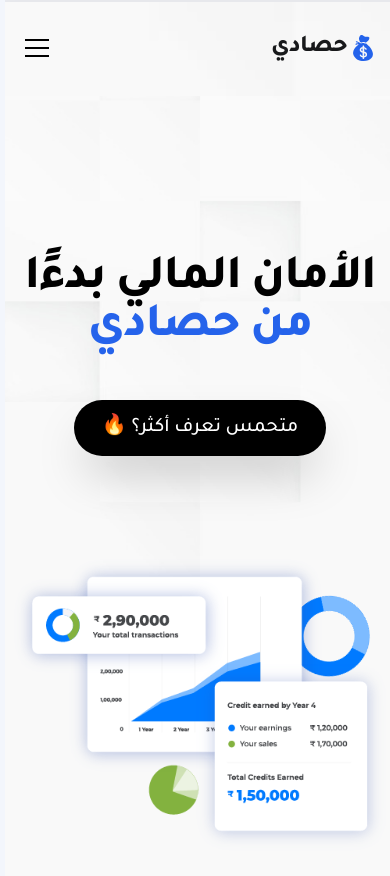
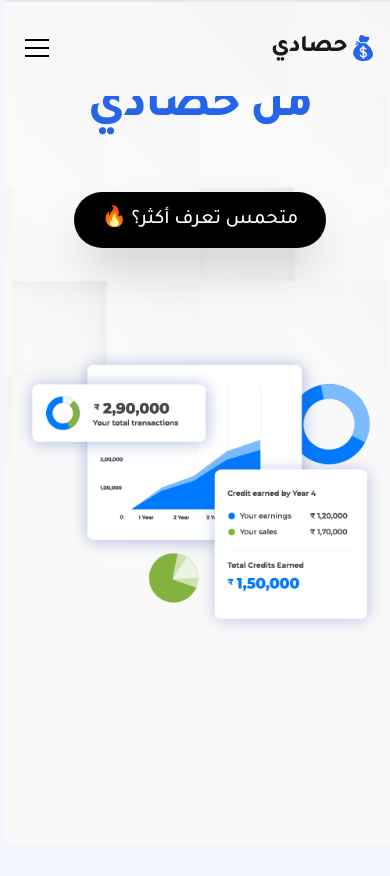
Before and after one commit to HassanAlabdulal/Hasady, a Next.js app: page / in a window 390 px wide. Shown: the top 876 px of the page. After the commit the page ends 844 px from the top, so only its background shows below. Built offline with nearby package versions, Linux system fonts and the light colour scheme.

Commit message:
enhance: adjust paddings for multiple screen sizes

```diff
--- a/app/page.tsx
+++ b/app/page.tsx
@@ -6,9 +6,9 @@ import { Player } from "@lottiefiles/react-lottie-player";
 export default function Home() {
   return (
     <main className="min-h-screen w-full background">
-      <div className=" flex flex-col items-center justify-center pt-64">
+      <div className=" flex flex-col items-center justify-center xl:pt-48">
         <div>
-          <h1 className="text-black lg:text-8xl font-extrabold lg:leading-tight tracking-tight text-5xl text-center ">
+          <h1 className="text-black md:text-8xl font-extrabold md:leading-tight leading-normal tracking-tight text-5xl text-center ">
             الأمان المالي بدءًا <br />
             <span className="text-primary ">من حصادي</span>
           </h1>
@@ -18,7 +18,7 @@ export default function Home() {
             متحمس تعرف أكثر؟ 🔥
           </Button>
         </div>
-        <div className="mt-12">
+        <div className="mt-11">
           <Player
             src="/assets/animations/homepage.json"
             background="transparent"
```
